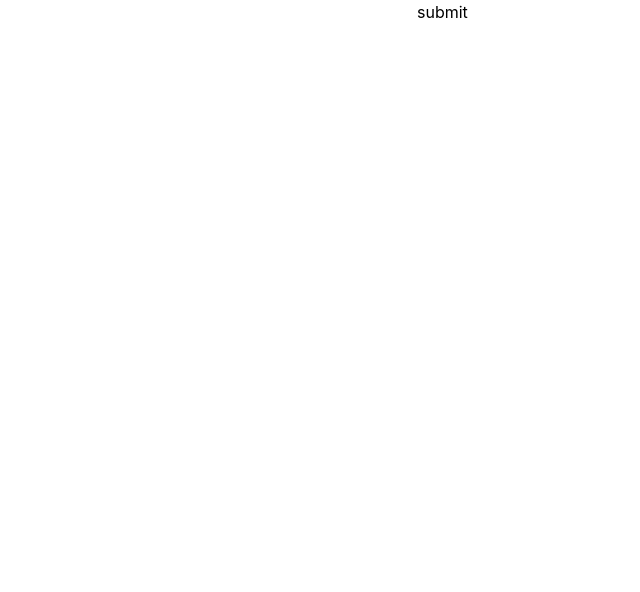
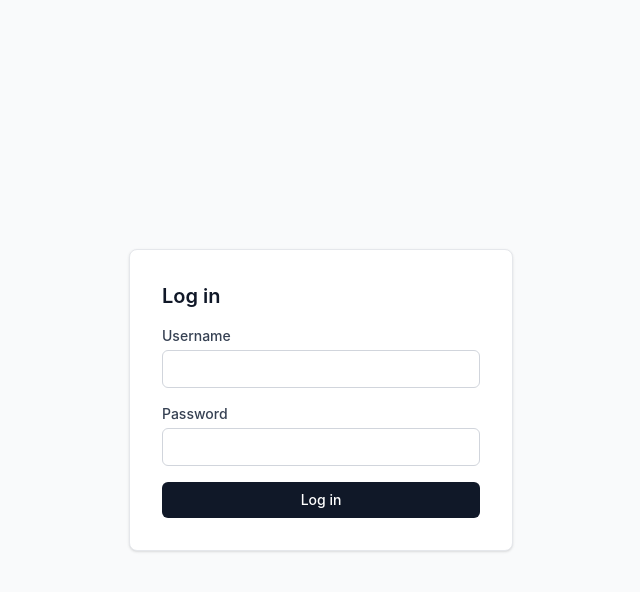
Before and after one commit to jordanfulawka/recall, a React (Vite) app in the folder client/: page /login in a window 1280 px wide. Shown: the top 592 px of the page, without its empty margins (319-959 px from the left). Built offline with nearby package versions, Linux system fonts and the light colour scheme.

Commit message:
feat: style login page

```diff
--- a/client/src/pages/Login.tsx
+++ b/client/src/pages/Login.tsx
@@ -28,21 +28,49 @@ function Login() {
   }
 
   return (
-    <div>
-      <form onSubmit={handleLogin}>
+    <div className='flex min-h-screen items-center justify-center bg-gray-50'>
+      <form
+        onSubmit={handleLogin}
+        className='w-full max-w-sm space-y-4 rounded-lg border border-gray-200 bg-white p-8 shadow-sm'
+      >
+        <h1 className='text-xl font-semibold text-gray-900'>Log in</h1>
+
+        <div className='space-y-1'>
+          <label htmlFor='username' className='block text-sm font-medium text-gray-700'>
+            Username
+          </label>
           <input
+            id='username'
             type='text'
             value={username}
             onChange={(e) => setUsername(e.target.value)}
+            className='w-full rounded-md border border-gray-300 px-3 py-2 text-sm focus:border-gray-500 focus:outline-none'
           />
+        </div>
+
+        <div className='space-y-1'>
+          <label htmlFor='password' className='block text-sm font-medium text-gray-700'>
+            Password
+          </label>
           <input
+            id='password'
             type='password'
             value={password}
             onChange={(e) => setPassword(e.target.value)}
+            className='w-full rounded-md border border-gray-300 px-3 py-2 text-sm focus:border-gray-500 focus:outline-none'
           />
-        <button type='submit'>submit</button>
+        </div>
+
+        {error != null && <p className='text-sm text-red-600'>{error}</p>}
+
+        <button
+          type='submit'
+          disabled={loading}
+          className='w-full rounded-md bg-gray-900 px-3 py-2 text-sm font-medium text-white hover:bg-gray-800 disabled:opacity-50'
+        >
+          {loading ? 'Logging in...' : 'Log in'}
+        </button>
       </form>
-      {error != null && <p>{error}</p>}
     </div>
   );
 }
```
Lines whose indentation alone changed are shown as unchanged.
